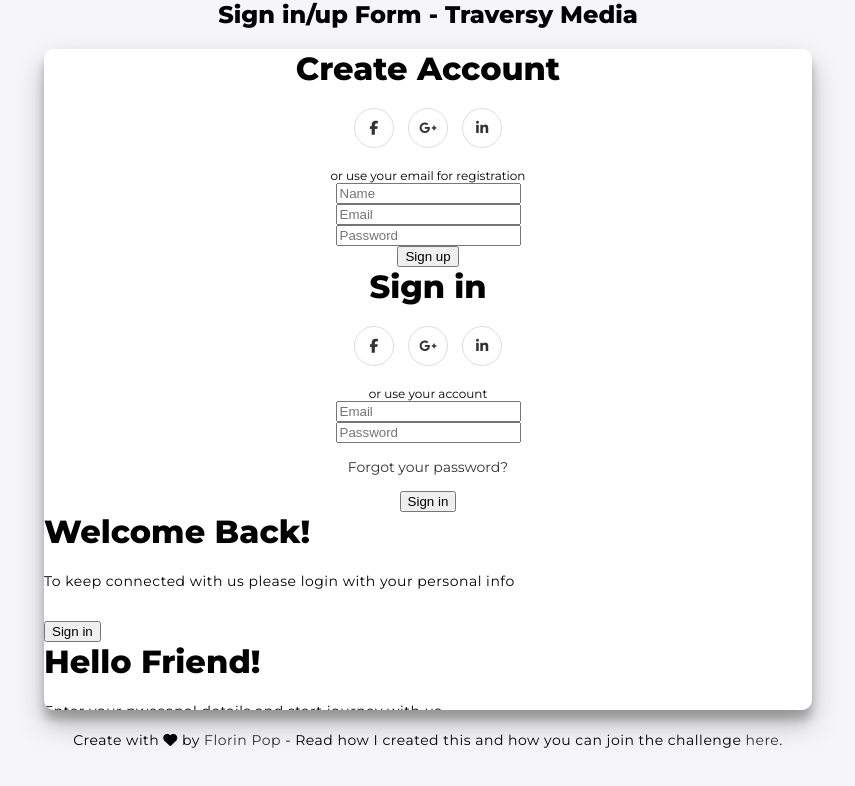
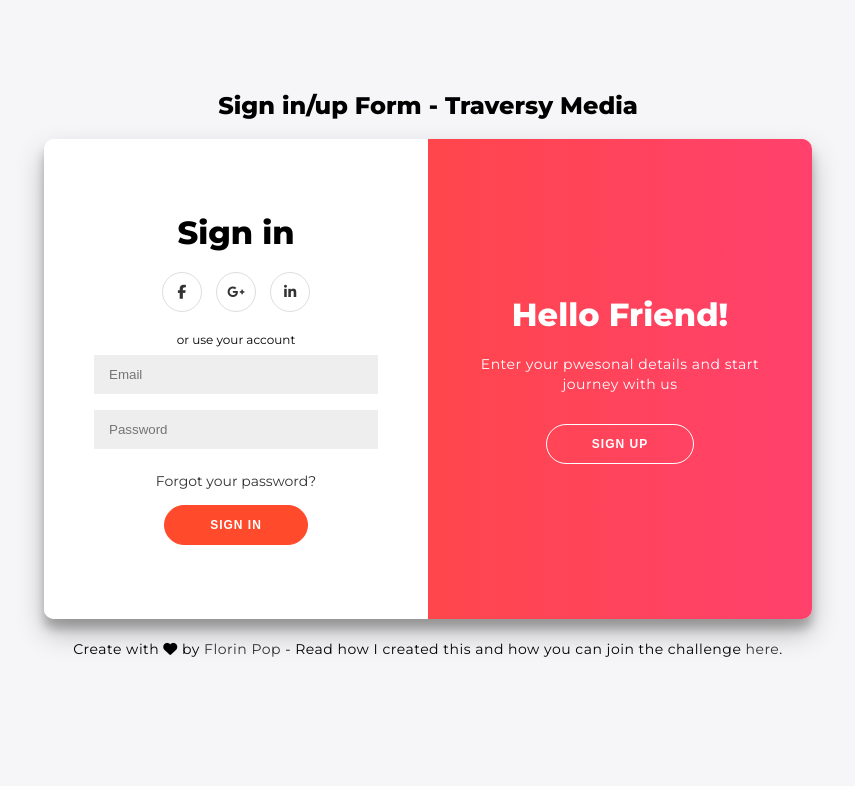
Before and after one commit to RedAndBlackZone/sliding-popup, a plain HTML site: page index.html in a window 1280 px wide. Shown: the whole page, without its empty margins (212-1067 px from the left). Drawn offline with Linux system fonts and the light colour scheme.

Commit message:
Adds most of main styles before JS added.

```diff
--- a/styles/styles.css
+++ b/styles/styles.css
@@ -11,7 +11,7 @@
 }
 body {
     font-family: 'Montserrat', sans-serif;
-    background: #f6f5f7;
+    background-color: #f6f5f7;
     display: flex;
     flex-direction: column;
     justify-content: center;
@@ -41,7 +41,7 @@ a {
 }
 /* POPUP */
 .container {
-    background: #fff;
+    background-color: #fff;
     border-radius: 10px;
     box-shadow:
         0 14px 28px rgba(0, 0, 0, 0.25),
@@ -54,7 +54,7 @@ a {
 }
 /* FORMS */
 .form-container form {
-    background: #fff;
+    background-color: #fff;
     display: flex;
     flex-direction: column;
     padding: 0 50px;
@@ -63,6 +63,7 @@ a {
     align-items: center;
     text-align: center;
 }
+/* SOCIAL MEDIA LINKS */
 .social-container {
     margin: 20px 0;
 }
@@ -76,3 +77,97 @@ a {
     height: 40px;
     width: 40px;
 }
+/* INPUT FIELDS */
+.form-container input {
+    background-color: #eee;
+    border: none;
+    padding: 12px 15px;
+    margin: 8px 0;
+    width: 100%;
+}
+/* BUTTONS */
+button {
+    border-radius: 20px;
+    border: 1px solid #ff4b2b;
+    background-color: #ff4b2b;
+    color: #fff;
+    font-size: 12px;
+    font-weight: bold;
+    padding: 12px 45px;
+    letter-spacing: 1px;
+    text-transform: uppercase;
+    transition: transform 80ms ease-in; /* Button shrink on click (see below) */
+}
+button:active {
+    transform: scale(0.95); /* Button shrink on click (see above) */
+}
+button:focus {
+    outline: none;
+}
+button.ghost {
+    background: transparent;
+    border-color: #fff;
+}
+/* FORM FLIP */
+.form-container {
+    position: absolute;
+    top: 0;
+    height: 100%;
+    transition: all 0.6s ease-in-out;
+}
+.sign-in-container {
+    left: 0;
+    width: 50%;
+    z-index: 2;
+}
+.sign-up-container {
+    left: 0;
+    width: 50%;
+    opacity: 0;
+    z-index: 1;
+}
+/* OVERLAY */
+.overlay-container {
+    position: absolute;
+    top: 0;
+    left: 50%;
+    width: 50%;
+    height: 100%;
+    overflow: hidden;
+    transition: transform 0.6s ease-in-out;
+    z-index: 100;
+}
+.overlay {
+    background-color: #ff416c;
+    background:
+        linear-gradient(to right, #ff4b2b, #ff416c)
+        no-repeat 0 0 / cover;
+        color: #fff;
+        position: relative;
+        left: -100%;
+        height: 100%;
+        width: 200%;
+        transform: translateX(0);
+        transition: transform 0.6s ease-in-out;
+}
+.overlay-panel {
+    position: absolute;
+    top: 0;
+    display: flex;
+    flex-direction: column;
+    justify-content: center;
+    align-items: center;
+    padding: 0 40px;
+    height: 100%;
+    width: 50%;
+    text-align: center;
+    transform: translateX(0);
+    transition: transform 0.6s ease-in-out;
+}
+.overlay-right {
+    right: 0;
+    transform: translateX(0);
+}
+.overlay-left {
+    transform: translateX(-20%);
+}
```
